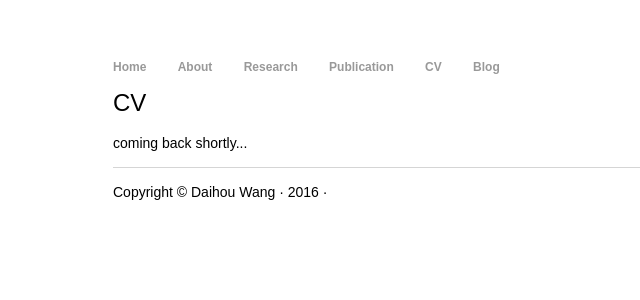
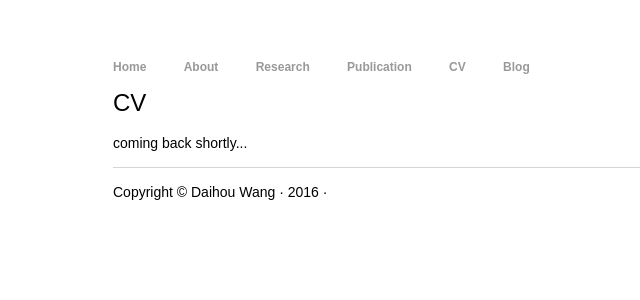
Before and after one commit to Deb25/Deb25.github.io, a Jekyll site: the page cv/index.html, which Jekyll copies as it is, in a window 1280 px wide. Shown: the top 300 px of the page, without its empty margins (79-719 px from the left). Built offline with Jekyll 4.4.1, drawn with Linux system fonts in a browser that asks for light colours.

Commit message:
Update main.css

```diff
--- a/css/main.css
+++ b/css/main.css
@@ -13,7 +13,7 @@ nav ul, footer ul {
 nav ul li, footer ul li {
     font-family: Copperplate,Copperplate Gothic Light,fantasy;
     display: inline;
-    margin-right: 28px;
+    margin-right: 34px;
 }
 a {
     text-decoration: none;
```
